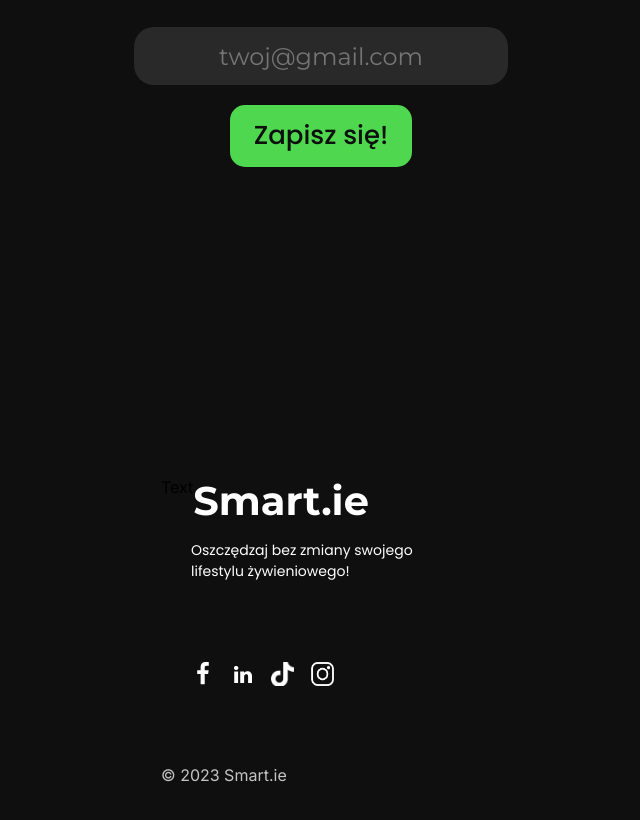
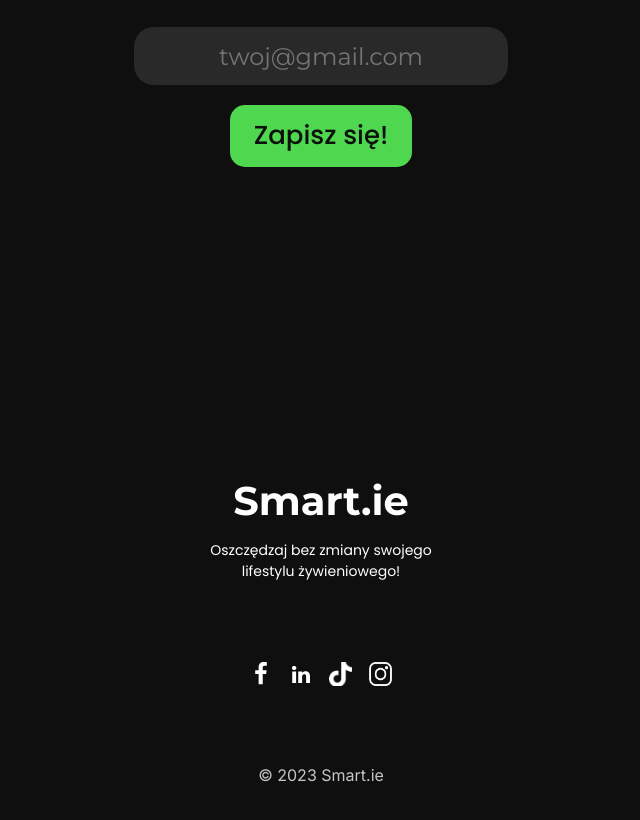
Before and after one commit to osterowsky/smart.ie, a React app: page /wait-lista in a window 1280 px wide. Shown: the part 457-1277 px from the top of the page, without its empty margins (319-959 px from the left). Built offline with nearby package versions, Linux system fonts and the light colour scheme.

Commit message:
align footer items

```diff
--- a/src/views/home.css
+++ b/src/views/home.css
@@ -972,7 +972,6 @@
   width: 100%;
   font-size: 14px;
   max-width: 260px;
-  align-self: center;
   font-family: Poppins;
   line-height: 21px;
 }
@@ -982,7 +981,6 @@
   display: flex;
   align-self: flex-start;
   align-items: flex-start;
-  padding-left: 30px;
   flex-direction: row;
   justify-content: flex-start;
 }
--- a/src/views/home.js
+++ b/src/views/home.js
@@ -476,7 +476,6 @@ const Home = (props) => {
               <header className="home-main3">
                 <div className="home-header09">
                   <div className="home-container2">
-                    <span>Text</span>
                     <span className="home-text16">Smart.ie</span>
                   </div>
                   <span className="home-text17">
--- a/src/views/polityka.js
+++ b/src/views/polityka.js
@@ -414,7 +414,6 @@ const Polityka = (props) => {
                     <header className="home-main3">
                         <div className="home-header09">
                         <div className="home-container2">
-                            <span>Text</span>
                             <span className="home-text16">Smart.ie</span>
                         </div>
                         <span className="home-text17">
--- a/src/views/waitlist.js
+++ b/src/views/waitlist.js
@@ -105,19 +105,18 @@ const WaitList = (props) => {
                 <main className="home-main-content">
                     <div className="home-content6">
                     <header className="home-main3">
-                        <div className="home-header09">
+                        <div className="home-header09" style={{display: 'flex', justifyContent: 'center', alignItems: 'center'}}>
                         <div className="home-container2">
-                            <span>Text</span>
                             <span className="home-text16">Smart.ie</span>
                         </div>
-                        <span className="home-text17">
+                        <span className="home-text17" style={{textAlign: 'center'}}>
                             <span>Oszczędzaj bez zmiany swojego</span>
                             <br></br>
                             <span>lifestylu żywieniowego!</span>
                             <br></br>
                         </span>
                         </div>
-                        <div className="home-socials">
+                        <div className="home-socials" style={{display: 'flex', justifyContent: 'center', alignItems: 'center'}}>
                         <a
                             href="https://www.facebook.com/profile.php?id=100091242044447"
                             target="_blank"
@@ -170,7 +169,7 @@ const WaitList = (props) => {
                         </div>
                     </header>
                     </div>
-                    <section className="home-copyright">
+                    <section className="home-copyright" style={{textAlign: 'center'}}>
                     <span className="home-text33">
                         <span>© 2023 Smart.ie</span>
                         <br></br>
```
